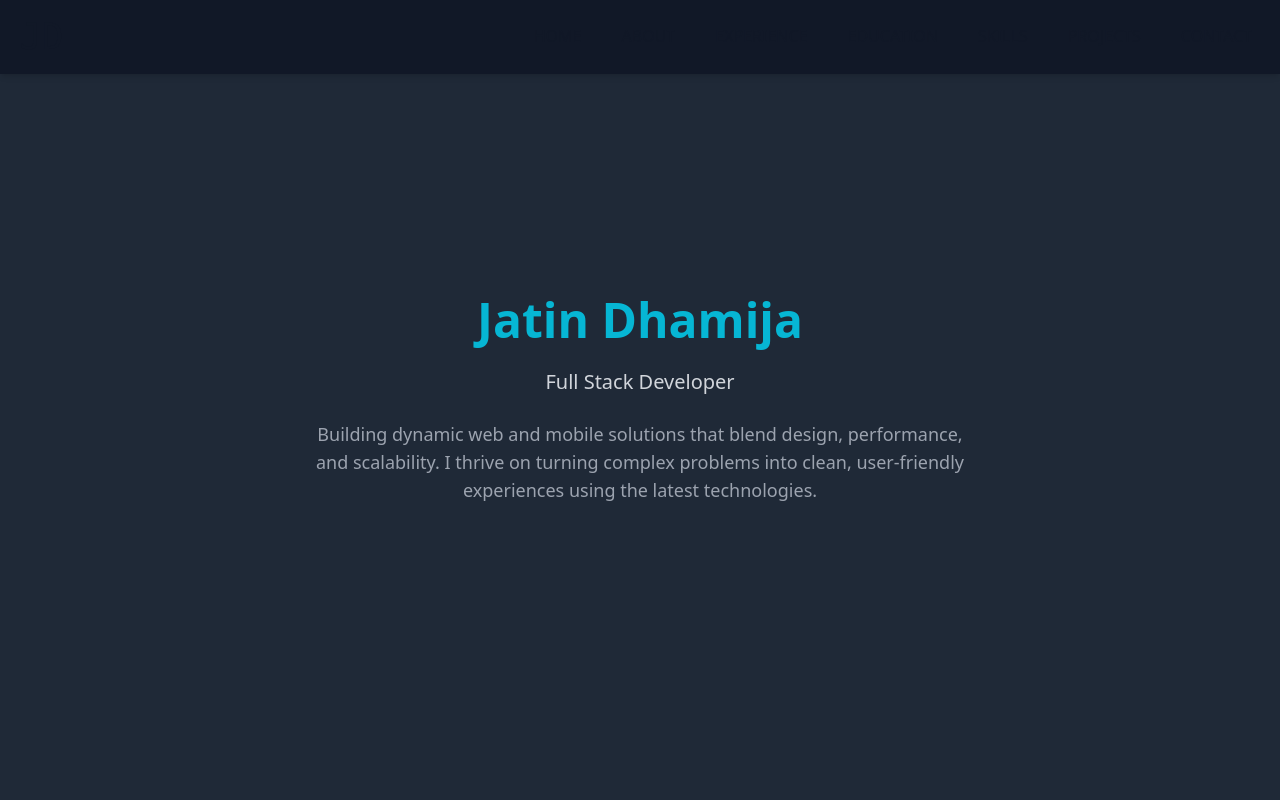
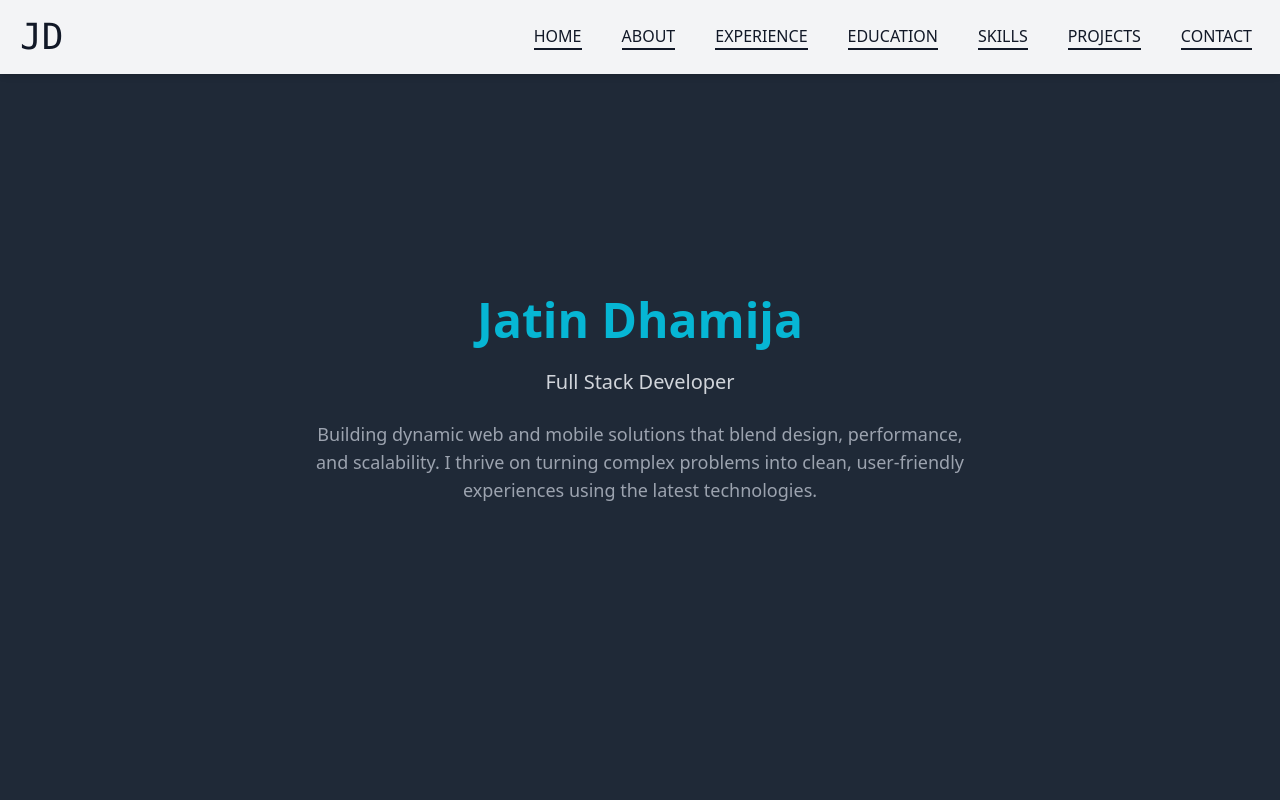
Before and after one commit to JatinDhamija816/personal_portfolio, a React (Vite) app: page / in a window 1280 px wide. Shown: the top 800 px of the page. Built offline with nearby package versions, Linux system fonts and the light colour scheme.

Commit message:
navbar header color

```diff
--- a/src/components/Navbar.tsx
+++ b/src/components/Navbar.tsx
@@ -16,7 +16,7 @@ const Navbar = () => {
   ];
 
   return (
-    <div className="bg-gray-900 shadow-md fixed w-full z-50">
+    <div className="bg-gray-100 dark:bg-gray-900 shadow-md fixed w-full z-50">
       <div className="px-5 py-4 flex justify-between items-center">
         <div>
           <p className="text-gray-900 dark:text-gray-50 text-4xl font-mono hover:italic transition">
```
